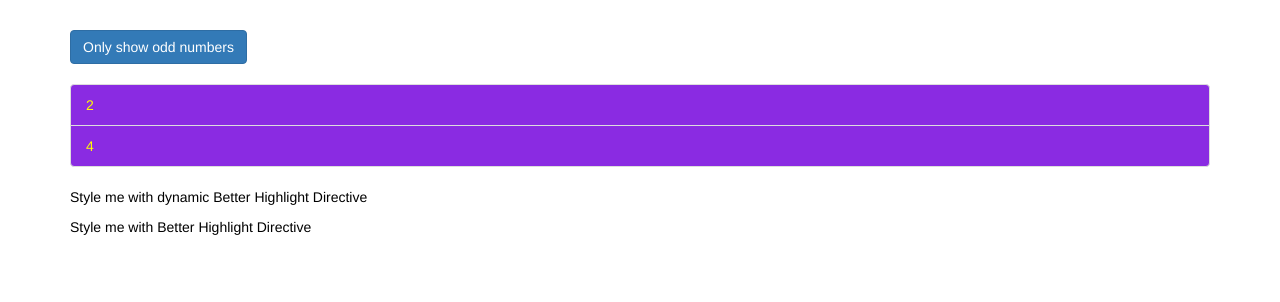
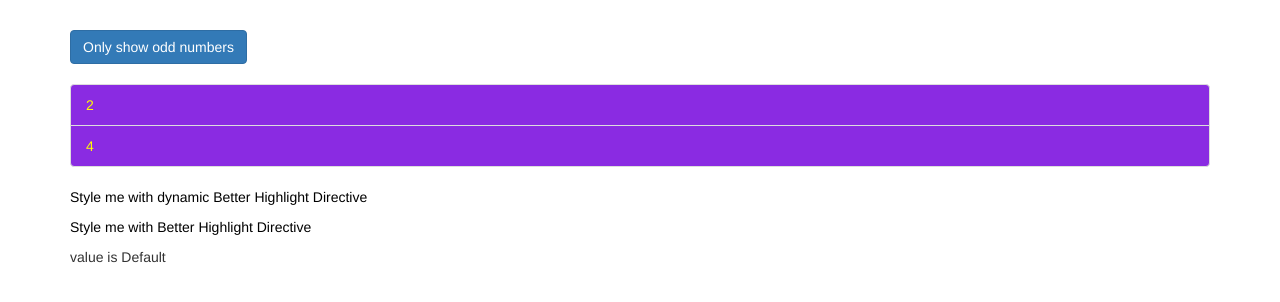
Before and after one commit to ahmedahtazaz/AngularMaxDirectivesPractice, an Angular app: page / in a window 1280 px wide. Shown: the top 302 px of the page. Built offline with nearby package versions, Linux system fonts and the light colour scheme.

Commit message:
ngSwitch use case.

```diff
--- a/src/app/app.component.html
+++ b/src/app/app.component.html
@@ -27,6 +27,13 @@
       </ul>
       <p appBetterHighlight [highlightBgColor] = "'red'" [highlightTextColor]="'blue'">Style me with dynamic Better Highlight Directive</p>
       <p appBetterHighlight>Style me with Better Highlight Directive</p>
+      <div [ngSwitch]="value">
+        <p *ngSwitchCase="5">value is 5</p>
+        <p *ngSwitchCase="10">value is 10</p>
+        <p *ngSwitchCase="100">value is 100</p>
+        <p *ngSwitchCase="200">value is 200</p>
+        <p *ngSwitchDefault>value is Default</p>
+      </div>
     </div>
   </div>
 </div>
```
